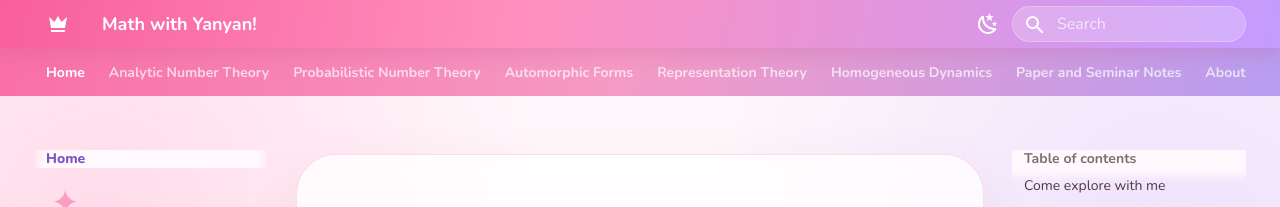
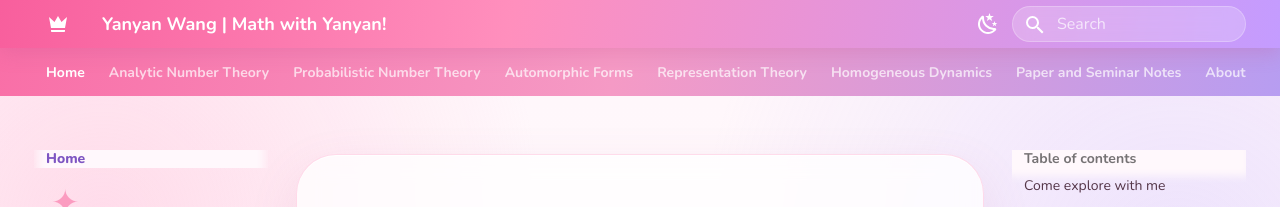
Before and after one commit to yanyanwang-math/yanyanwang-math.github.io, an MkDocs documentation site: the page built from docs/index.md, in a window 1280 px wide. Shown: the top 207 px of the page. Built offline with MkDocs 1.6.1 and Material for MkDocs 9.7.7, drawn with Linux system fonts in a browser that asks for light colours.

Commit message:
Update mkdocs.yml

```diff
--- a/mkdocs.yml
+++ b/mkdocs.yml
@@ -1,4 +1,4 @@
-site_name: Math with Yanyan!
+site_name: Yanyan Wang | Math with Yanyan!
 site_author: Yanyan Wang
 site_url: https://yanyanwang-math.github.io/
 
```
